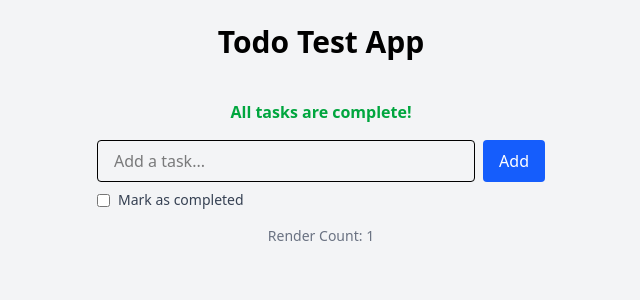
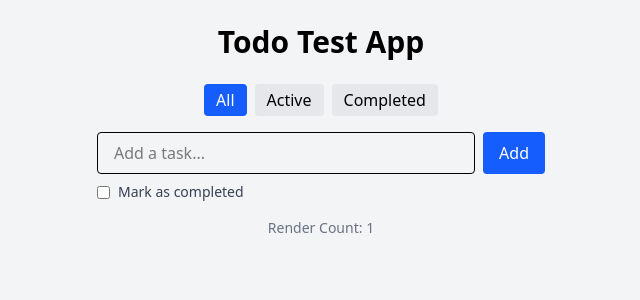
Before and after one commit to pgm-glenmega/todoapp-react, a React (Vite) app in the folder todo-app/: page / in a window 1280 px wide. Shown: the top 300 px of the page, without its empty margins (319-959 px from the left). Built offline with nearby package versions, Linux system fonts and the light colour scheme.

Commit message:
added filtering logic

```diff
--- a/todo-app/src/App.tsx
+++ b/todo-app/src/App.tsx
@@ -1,17 +1,19 @@
 // Importing components that handle UI
 import TodoItem from "./components/TodoItem"; // Displays a single todo item
 import TodoInput from "./components/TodoInput"; // Input field for adding new tasks
-
+import FilterTabs from "./components/FilterTabs"; // Tabs for filtering tasks (all, active, completed)
+import useTaskFilter from "./hooks/useTaskFilter"; // Custom hook for filtering tasks
 // Importing custom hooks for managing logic
 import useTodoManager from "./hooks/useTodoManager"; // Handles task logic: add, delete, toggle
 import useRenderCount from "./hooks/useRenderCount"; // Tracks how many times the component re-renders
 
 export default function App() {
   // Destructuring the task state and action functions from the custom hook
-  const { tasks, addTask, deleteTask, toggleTask } = useTodoManager();
+  const { tasks, addTask, deleteTask, toggleTask, allComplete } = useTodoManager();
 
-  // Check if all tasks in the list are marked as completed
-  const allComplete = tasks.every((task) => task.completed);
+  const { filter, setFilter, filteredTasks } = useTaskFilter(tasks);
+
+
 
   // Tracks how many times this component has re-rendered (for dev/debug insight)
   const renderCount = useRenderCount();
@@ -23,10 +25,13 @@ export default function App() {
       {/* App Title */}
       <h1 className="text-3xl font-bold mb-6">Todo Test App</h1>
 
+      {/* Filter tabs for showing all, active, or completed tasks */}
+      <FilterTabs value={filter} onChange={setFilter} />
+
       {/* Main container for input + tasks + messages */}
       <div className="space-y-4 w-full max-w-md">
         {/* Loop through all tasks and render a TodoItem for each */}
-        {tasks.map((task) => (
+        {filteredTasks.map((task) => (
           <TodoItem
             key={task.id}
             id={task.id}
--- /dev/null
+++ b/todo-app/src/components/FilterTabs.tsx
@@ -0,0 +1,24 @@
+type Props = {
+  value: 'all' | 'active' | 'completed';
+  onChange: (filter: 'all' | 'active' | 'completed') => void;
+};
+
+export default function FilterTabs({ value, onChange }: Props) {
+  return (
+    <div className="flex justify-center gap-2 mb-4">
+      {['all', 'active', 'completed'].map((f) => (
+        <button
+          key={f}
+          onClick={() => onChange(f as Props['value'])}
+          className={`px-3 py-1 rounded ${
+            value === f
+              ? 'bg-blue-600 text-white'
+              : 'bg-gray-200 hover:bg-gray-300'
+          }`}
+        >
+          {f[0].toUpperCase() + f.slice(1)}
+        </button>
+      ))}
+    </div>
+  );
+}
--- /dev/null
+++ b/todo-app/src/hooks/useTaskFilter.tsx
@@ -0,0 +1,21 @@
+import { useState, useMemo } from "react";
+import type { Task } from "./useTodoManager"; // import your Task type
+
+export type FilterType = "all" | "active" | "completed";
+
+export default function useTaskFilter(tasks: Task[]) {
+  const [filter, setFilter] = useState<FilterType>("all");
+
+  const filteredTasks = useMemo(() => {
+    switch (filter) {
+      case "active":
+        return tasks.filter((task) => !task.completed);
+      case "completed":
+        return tasks.filter((task) => task.completed);
+      default:
+        return tasks;
+    }
+  }, [tasks, filter]);
+
+  return { filter, setFilter, filteredTasks };
+}
--- a/todo-app/src/hooks/useTodoManager.tsx
+++ b/todo-app/src/hooks/useTodoManager.tsx
@@ -1,4 +1,4 @@
-import { useState, useEffect } from "react";
+import { useState, useEffect, useMemo } from "react";
 
 // Define the shape of a Task object
 export type Task = {
@@ -49,6 +49,11 @@ export default function useTodoManager(initialTasks: Task[] = []) {
     );
   };
 
+    // Check if all tasks in the list are marked as completed
+    const allComplete = useMemo(() => {
+      return tasks.length > 0 && tasks.every((task) => task.completed);
+    }, [tasks]);
+
   // Return state and handler functions to the component that uses this hook
-  return { tasks, addTask, deleteTask, toggleTask };
+  return { tasks, addTask, deleteTask, toggleTask, allComplete };
 }
```
